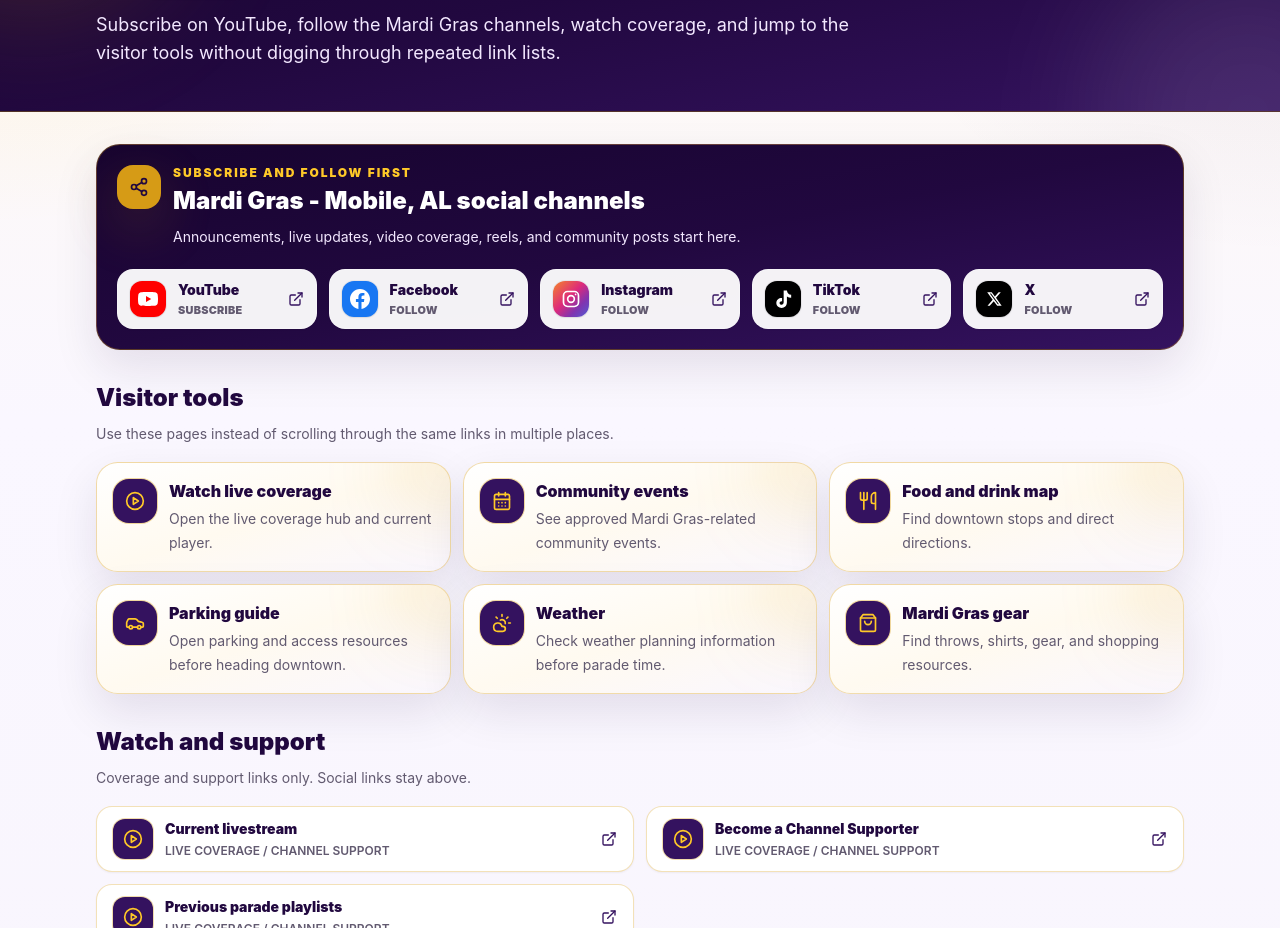
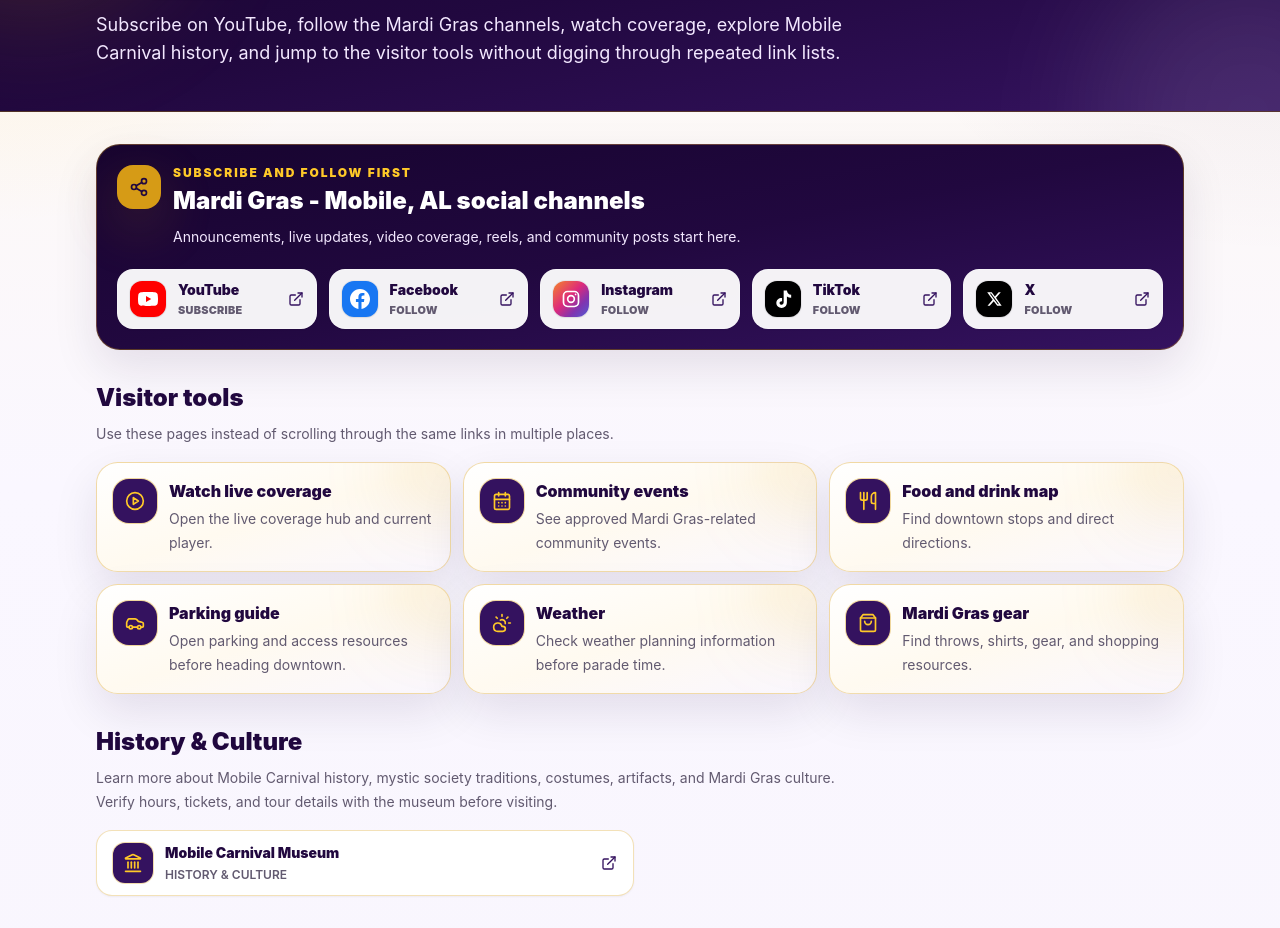
Before and after one commit to TheCryptoArborist/251mardigras, a Next.js app: page /resources in a window 1280 px wide. Shown: the part 224-1152 px from the top of the page. Built offline with nearby package versions, Linux system fonts and the light colour scheme; no server answers; the database is empty; what @next/env would draw is missing.

Commit message:
Add history culture resource section

```diff
--- a/src/app/resources/page.tsx
+++ b/src/app/resources/page.tsx
@@ -5,6 +5,7 @@ import {
   Car,
   CloudSun,
   ExternalLink,
+  Landmark,
   MapPinned,
   PlayCircle,
   Share2,
@@ -23,6 +24,7 @@ const parkingTitles = [
   "ParkWhiz Google Play link",
   "ParkWhiz Apple App Store link"
 ];
+const historyTitles = ["Mobile Carnival Museum"];
 const replayTitles = ["Mardi Gras 2026 Playlist", "Mardi Gras 2025 Playlist", "Mardi Gras 2024 Playlist", "Mardi Gras 2023 Playlist"];
 
 const toolCards = [
@@ -102,6 +104,7 @@ export default async function ResourcesPage() {
   const socialResources = pickResources(resources, socialTitles);
   const watchResources = pickResources(resources, watchTitles);
   const parkingResources = pickResources(resources, parkingTitles);
+  const historyResources = pickResources(resources, historyTitles);
   const replayResources = pickResources(resources, replayTitles);
 
   return (
@@ -117,7 +120,7 @@ export default async function ResourcesPage() {
             Find the Mardi Gras links you need
           </h1>
           <p className="mt-4 max-w-3xl text-base leading-7 text-purple-100 sm:text-lg">
-            Subscribe on YouTube, follow the Mardi Gras channels, watch coverage, and jump to the visitor tools without digging through repeated link lists.
+            Subscribe on YouTube, follow the Mardi Gras channels, watch coverage, explore Mobile Carnival history, and jump to the visitor tools without digging through repeated link lists.
           </p>
         </div>
       </section>
@@ -156,6 +159,15 @@ export default async function ResourcesPage() {
             ))}
           </div>
         </section>
+
+        {historyResources.length > 0 ? (
+          <ResourceGroup
+            title="History & Culture"
+            description="Learn more about Mobile Carnival history, mystic society traditions, costumes, artifacts, and Mardi Gras culture. Verify hours, tickets, and tour details with the museum before visiting."
+            resources={historyResources}
+            icon={<Landmark className="h-5 w-5" aria-hidden="true" />}
+          />
+        ) : null}
 
         {watchResources.length > 0 ? (
           <ResourceGroup
```
